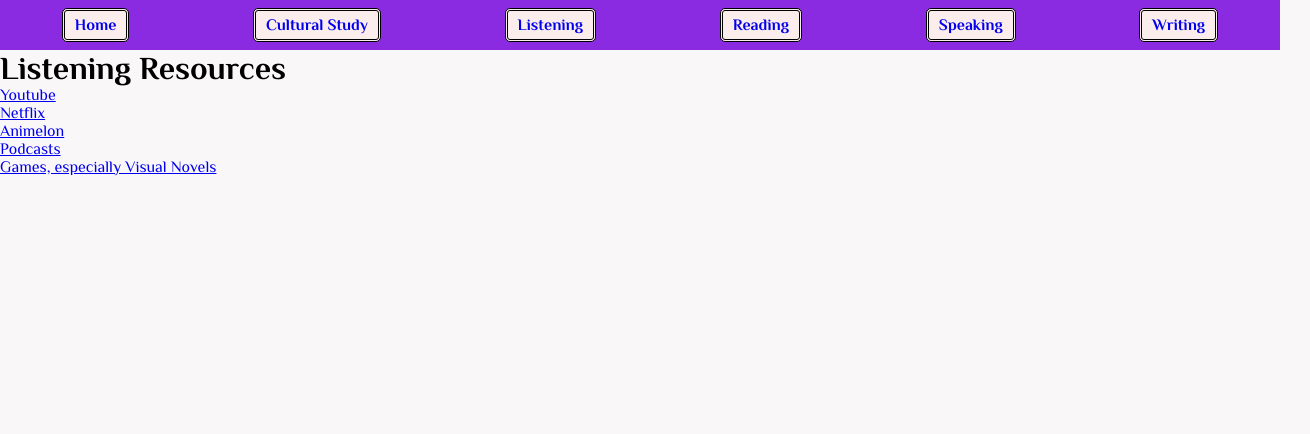
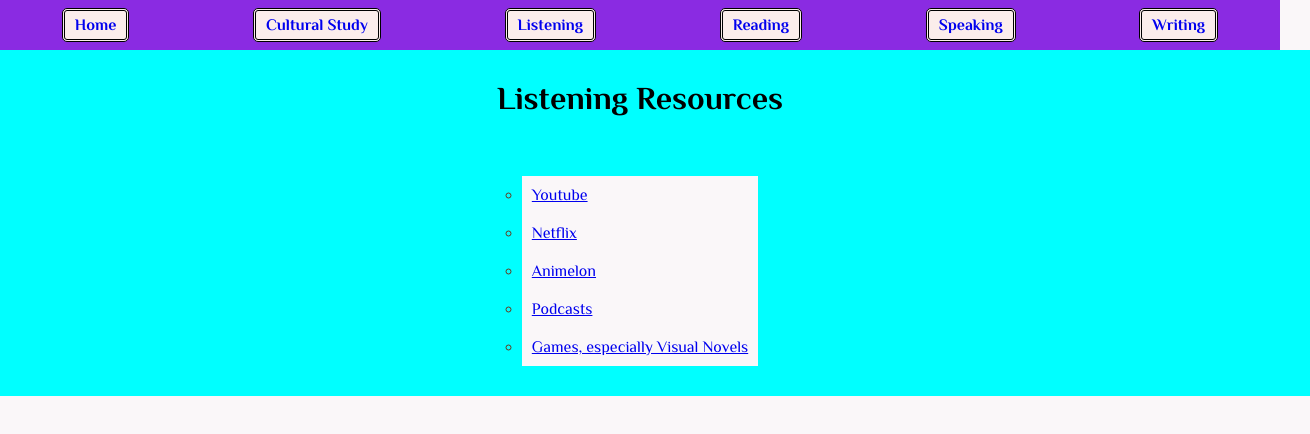
Before and after one commit to taaych/japanese-study, a plain HTML site: page listening.html in a window 1280 px wide. Shown: the whole page, 1310 px wide, since content can reach past the window. Drawn offline with Linux system fonts and the light colour scheme.

Commit message:
Styled Listening Page and found reference for future stylings. Added Listening links.

```diff
--- a/listening.html
+++ b/listening.html
@@ -28,20 +28,24 @@
                 </nav>
             </div>
 
-            <!-- H1 Header Title -->
-            <h1 id="listening-title">Listening Resources</h1>
 
             <div id="listening-elements-container">
+
+                <!-- H1 Header Title -->
+                <h1 id="listening-title" class="listening-elements">Listening Resources</h1>
+
                 <!-- Unordered List -->
-                <ul id="listening-elements-ul">
+                <div class="listening-elements">
+                    <ul id="listening-elements-ul" >
                         <!-- 5 other websites -->
-                    <li class="listening-elements-li"> <a href="http://">Youtube</a> </li>
-                    <li class="listening-elements-li"><a href="http://">Netflix</a></li>
-                    <li class="listening-elements-li"><a href="http://">Animelon</a></li>
-                    <li class="listening-elements-li"><a href="http://">Podcasts</a></li>
-                    <li class="listening-elements-li"><a href="http://">Games, especially Visual Novels</a></li>
+                        <li class="listening-elements-li"> <a href="https://www.youtube.com/" target="_blank">Youtube</a> </li>
+                        <li class="listening-elements-li"><a href="https://www.netflix.com/browse" target="_blank">Netflix</a></li>
+                        <li class="listening-elements-li"><a href="https://animelon.com/" target="_blank">Animelon</a></li>
+                        <li class="listening-elements-li"><a href="https://sokoani.com/" target="_blank">Podcasts</a></li>
+                        <li class="listening-elements-li"><a href="https://store.steampowered.com/" target="_blank">Games, especially Visual Novels</a></li>
 
                     </ul>
+                </div>
 
             </div>
 
--- a/style.css
+++ b/style.css
@@ -17,8 +17,9 @@
     background-color: var(--snow);
 }
 
+
+
 .main-container {
-    display: relative;
     width: 100%;
     background-color: aqua;
 }
@@ -56,7 +57,7 @@
 
 
 
-.home-elements {
+.home-elements, .listening-elements {
     background-color: aqua;
     width: 100%;
     padding: 30px;
@@ -67,6 +68,8 @@
     /* margin: 0 auto; */
 }
 
+
+/*/////HOME PG STYLES////////////// */
 
 /* Flower Element Styles */
 
@@ -143,6 +146,28 @@
 
 /* Background img Styles */
 
-#bg-img-container {
+/* #bg-img-container {
+    background-color: transparent;
+} */
+
+/*/////LISTENING PG STYLES////////////// */
+
+#listening-elements-container {
+    display: flex;
+    flex-direction: column;
+    justify-content: center;
+    align-items: center;
+}
+
+#listening-elements-ul {
+    background-color: aquamarine;
+    list-style-type: circle;
 
 }
+
+.listening-elements-li {
+    /*  text-decoration: none; */
+    padding: 10px;
+    color: #67391d;
+    /* font-size: large; */
+}
```
Also changed, not shown: 1 other file. Lines whose indentation alone changed are shown as unchanged.
